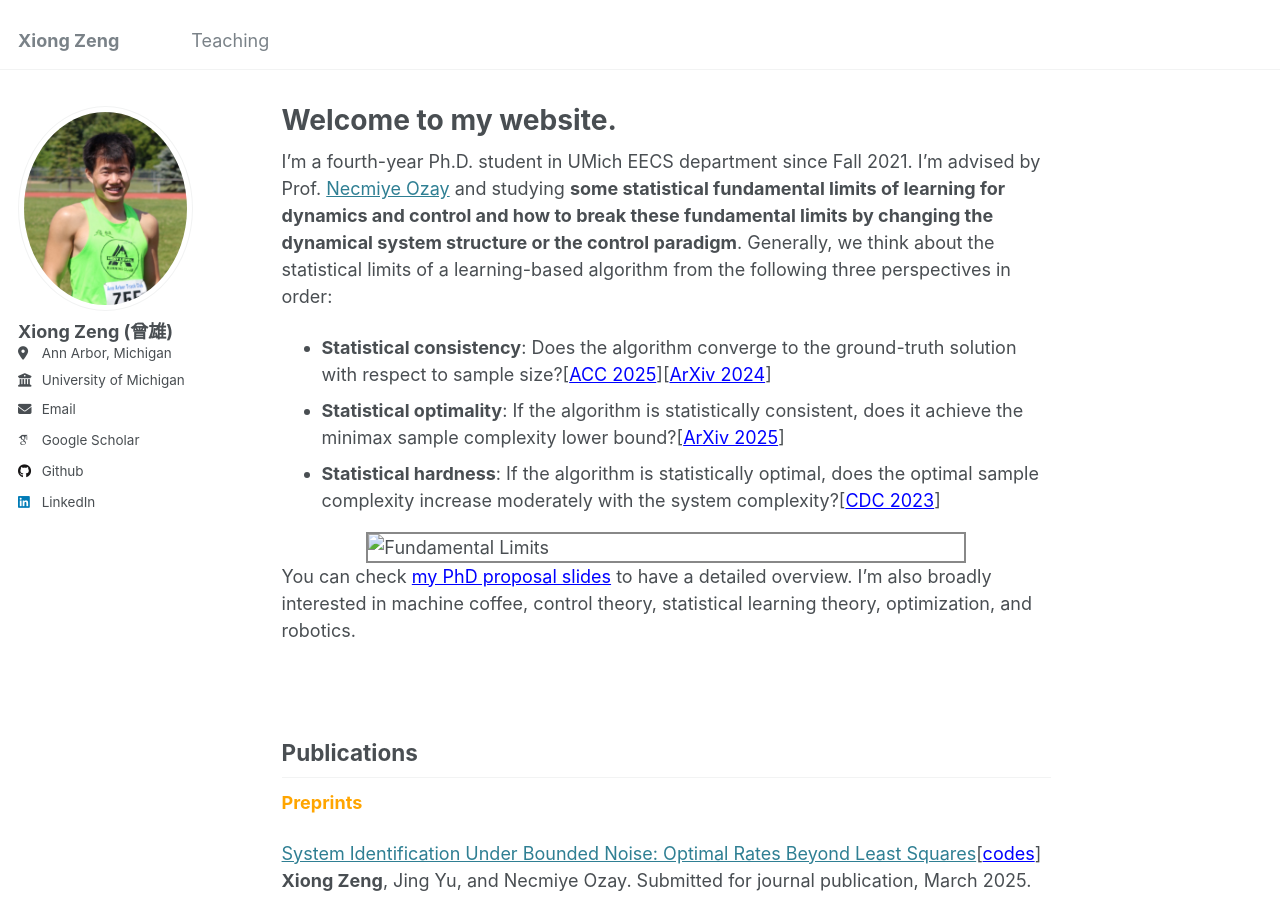
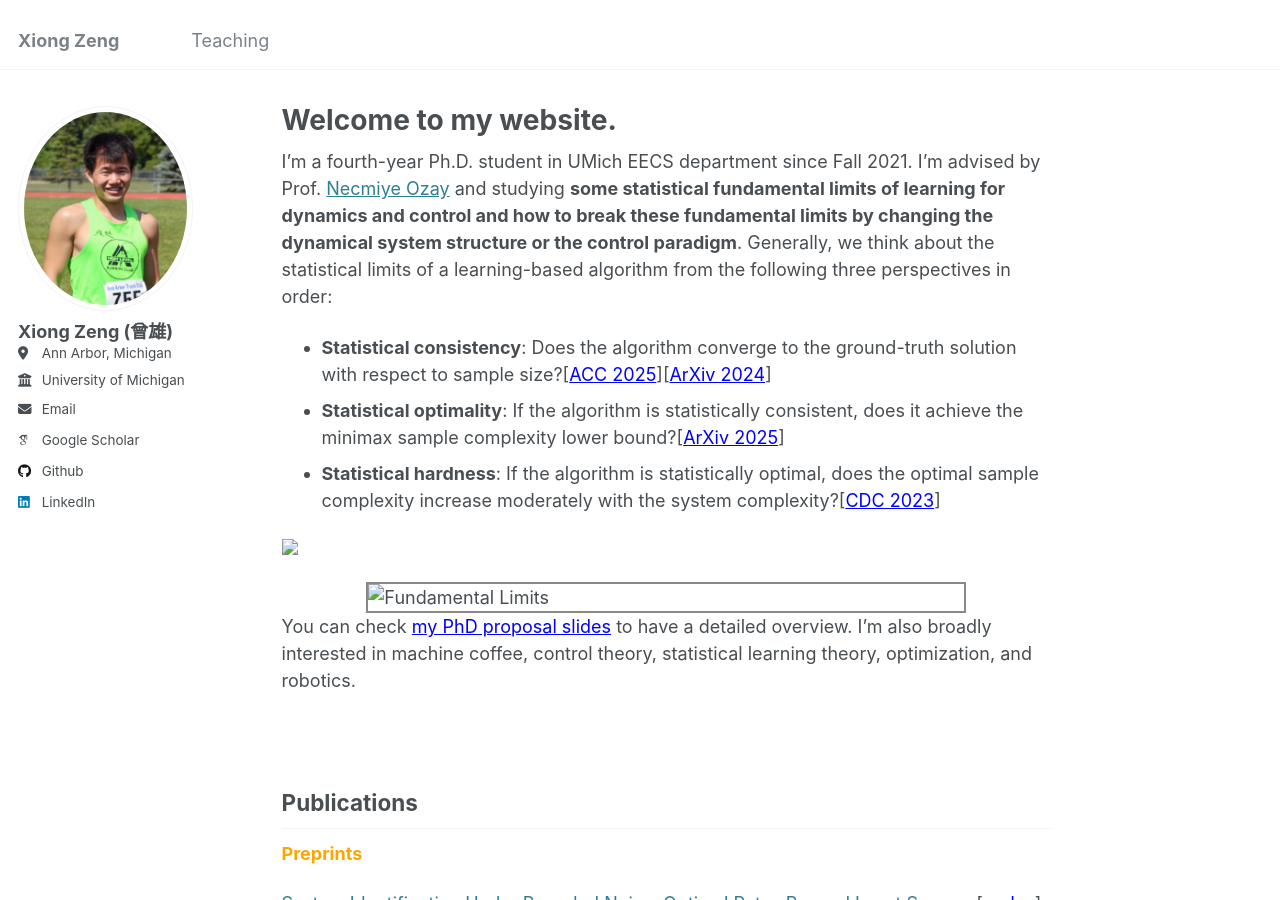
Before and after one commit to zengxiong111/zengxiong.github.io, a Jekyll site: the page built from _pages/about.md, in a window 1280 px wide and 900 px high. Built offline with Jekyll 4.4.1, drawn with Linux system fonts in a browser that asks for light colours; some web fonts are replaced.

Commit message:
Update about.md

```diff
--- a/_pages/about.md
+++ b/_pages/about.md
@@ -11,6 +11,8 @@
 - **Statistical consistency**: Does the algorithm converge to the ground-truth solution with respect to sample size?[<a href="https://web.eecs.umich.edu/~necmiye/pubs/ZengBO_acc25.pdf" style="color: blue;" target="_blank">ACC 2025</a>][<a href="https://arxiv.org/abs/2412.19705" style="color: blue;" target="_blank">ArXiv 2024</a>]
 - **Statistical optimality**: If the algorithm is statistically consistent, does it achieve the minimax sample complexity lower bound?[<a href="https://arxiv.org/abs/2503.16817" style="color: blue;" target="_blank">ArXiv 2025</a>]
 - **Statistical hardness**: If the algorithm is statistically optimal, does the optimal sample complexity increase moderately with the system complexity?[<a href="https://arxiv.org/abs/2311.11151" style="color: blue;" target="_blank">CDC 2023</a>]
+
+<img src="fundamental.jpg"/>
 
 <div style="display: flex; flex-direction: column; align-items: center; gap: 4px;">
 
```
